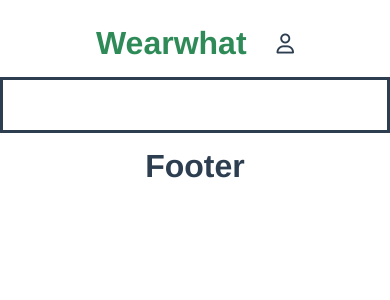
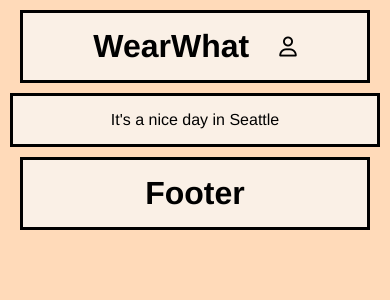
Before and after one commit to wkcodes/wear-what, a Vue app: page / in a window 390 px wide. Shown: the top 300 px of the page. Built offline with nearby package versions, Linux system fonts and the light colour scheme; no server answers.

Commit message:
set responsive width and height for wrapper component, added margin to components, changed colors

```diff
--- a/src/App.vue
+++ b/src/App.vue
@@ -25,7 +25,6 @@ import Wrapper from './components/Wrapper.vue';
     -webkit-font-smoothing: antialiased;
     -moz-osx-font-smoothing: grayscale;
     text-align: center;
-    color: #2c3e50;
-    margin-top: 10px;
+    margin: 10px;
   }
 </style>
--- a/src/components/Footer.vue
+++ b/src/components/Footer.vue
@@ -13,6 +13,9 @@
 
 <style scoped>
     main {
+      background-color: linen;
       padding: 15px;
+      margin: 10px;
+      border-style: solid;
     }
 </style>
--- a/src/components/Header.vue
+++ b/src/components/Header.vue
@@ -1,6 +1,6 @@
 <template>
   <main>
-    <h1>Wearwhat</h1>
+    <h1>WearWhat</h1>
     <i class="far fa-user fa-lg"></i>
   </main>
 </template>
@@ -13,13 +13,18 @@
 
 <style scoped>
     h1 {
-        color:seagreen;
         margin-right: 30px;
     }
     main {
+        background-color: linen;
+        border-style: solid;
         display: flex;
         justify-content: center;
         align-items: center;
         padding: 15px;
+        margin: 10px;
+    }
+    i:hover{
+      cursor: pointer;
     }
 </style>
--- a/src/components/WearBox.vue
+++ b/src/components/WearBox.vue
@@ -1,4 +1,5 @@
 <template>
+  <main>
     <div class="container">
       <img
         v-if="top === 'shirt'"
@@ -28,7 +29,9 @@
         width="150"
         height="150"
       />
+      <p>It's a nice day in Seattle</p>
     </div>
+  </main>
 </template>
 
 <script>
@@ -67,11 +70,14 @@
 </script>
 
 <style scoped>
+  main {
+    background-color: linen;
+  }
   #top {
     display: block;
   }
   .container {
-    padding: 25px;
+    padding: 15px;
     border: solid;
     display: flex;
     flex-direction: column;
@@ -81,4 +87,9 @@
     transition: all 1s ease;
     transform: translateY(-10%);
   }
+  img {
+    margin: 5px;
+    transition: all 1s ease;
+    transform: translateY(10%);
+  }
 </style>
--- a/src/components/Wrapper.vue
+++ b/src/components/Wrapper.vue
@@ -22,5 +22,12 @@
 </script>
 
 <style>
-
+    body {
+      background-color:peachpuff;
+    }
+    main {
+      margin: 0 auto;
+      max-height: 100vh;
+      max-width: 50vh;
+    }
 </style>
```
Also changed, not shown: 1 other file (tests, documents, lock files or other folders). Lines whose indentation alone changed are shown as unchanged.
